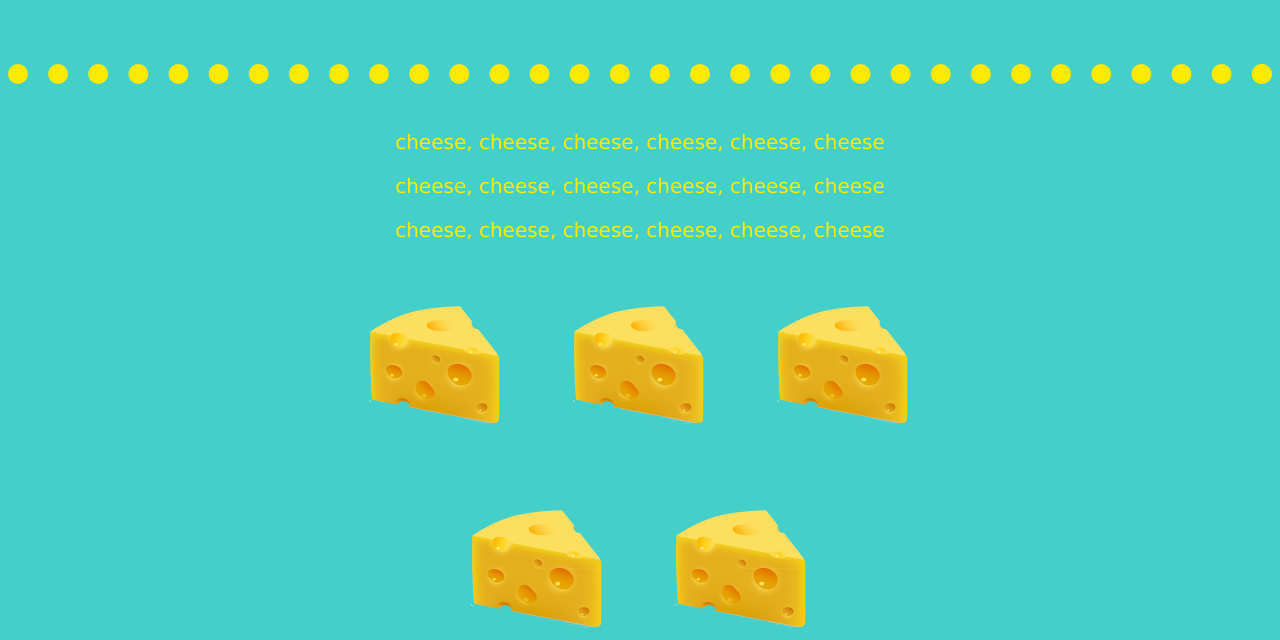
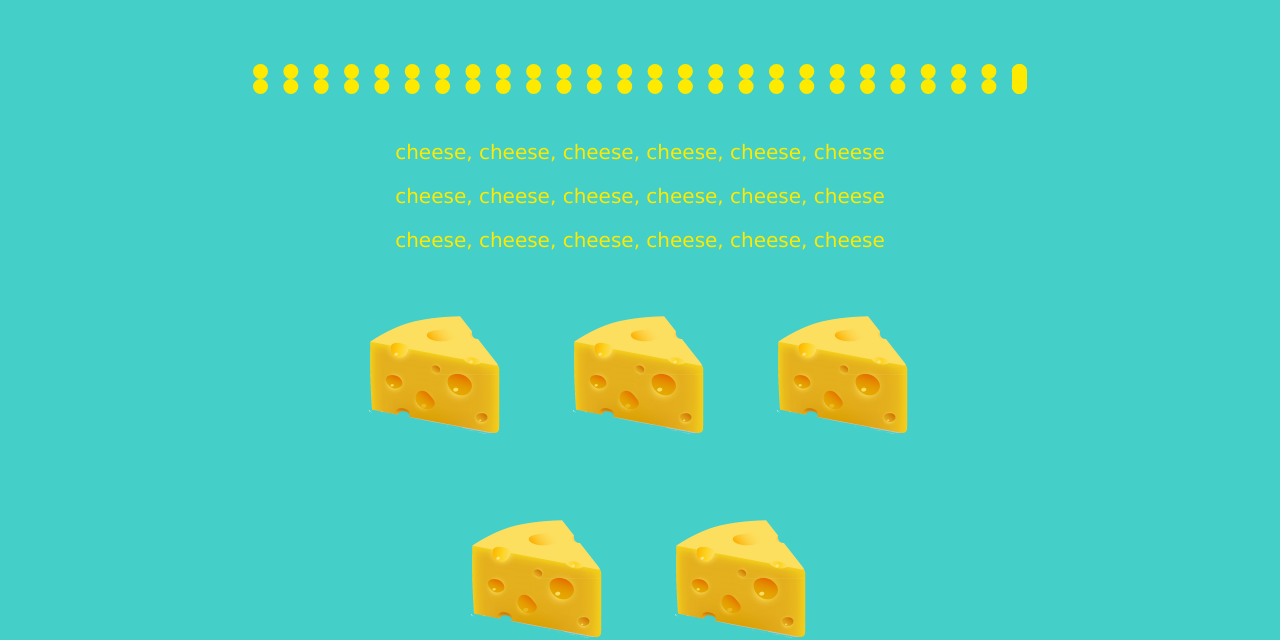
Before and after one commit to jenj045/cheese, a plain HTML site: page index.html in a window 1280 px wide. Shown: the part 187-827 px from the top of the page. Drawn offline with Linux system fonts and the light colour scheme.

Commit message:
Update styles.css

```diff
--- a/CSS/styles.css
+++ b/CSS/styles.css
@@ -26,6 +26,6 @@ hr {
   border-color: #feea01;
   border-style: dotted;
   border-left: none;
-  border-top: none;
-  border-width: 20px;
+  border-width: 15px;
+  width: 60%
 }
```
